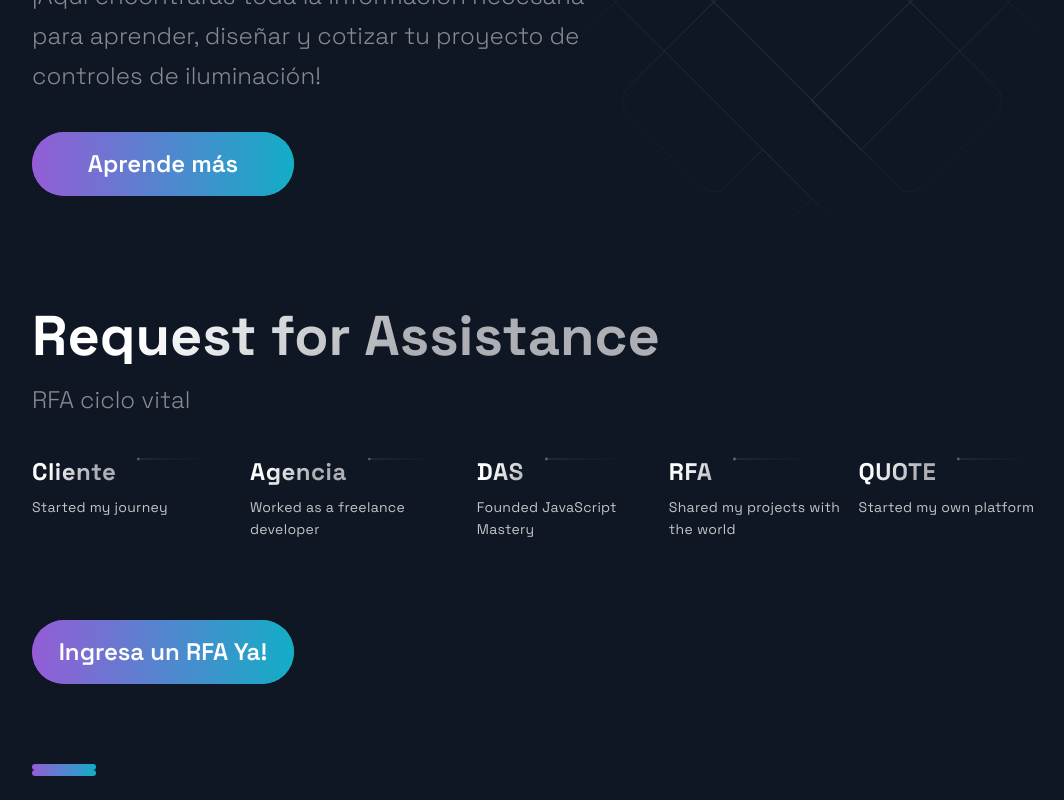
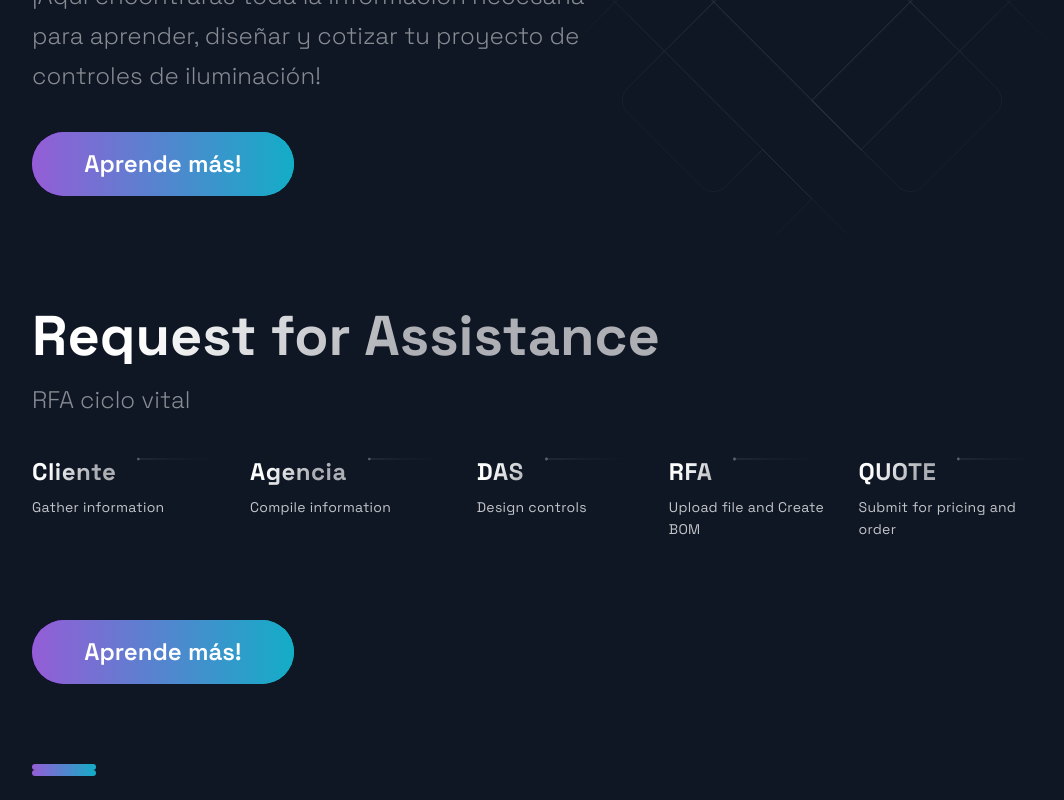
Before and after one commit to rogercerpa/controlsplaybook, a Next.js app: page / in a window 1280 px wide. Shown: the part 380-1180 px from the top of the page, without its empty margins (88-1152 px from the left). Built offline with nearby package versions, Linux system fonts and the light colour scheme.

Commit message:
updated rfa descriptions, tools descriptions, styling

```diff
--- a/src/components/Acomplishments/Acomplishments.js
+++ b/src/components/Acomplishments/Acomplishments.js
@@ -9,7 +9,7 @@ import { contactos } from '../../constants/constants';
 const Acomplishments = () => (
   <Section>
     <SectionTitle>Contactos</SectionTitle>
-        <SectionText>Lista de contactos de los diferentes grupos en Acuity Brands enfocados en controles de iluminación:</SectionText>
+        <SectionText>Lista de contactos de los diferentes grupos de Diseño & Aplicaciones, enfocados en controles de iluminación:</SectionText>
     <Boxes>
       {contactos.map(({team, id, members}) => (
         <Box key={id}>
--- a/src/components/Footer/Footer.js
+++ b/src/components/Footer/Footer.js
@@ -16,7 +16,7 @@ const Footer = () => {
         </LinkColumn>
         <LinkColumn>
           <LinkTitle>e-mail</LinkTitle>
-          <LinkItem href="roger.cerpa@acuitybrands.com">roger.cerpa@acuitybrands.com</LinkItem>
+          <LinkItem href="roger.cerpa@acuitybrands.com">test@controlsplaybook.com</LinkItem>
         </LinkColumn>
       </LinkList>
       <SocialIconsContainer>
--- a/src/components/Hero/Hero.js
+++ b/src/components/Hero/Hero.js
@@ -14,7 +14,7 @@ const Hero = (props) => (
       <SectionText>
         ¡Aquí encontrarás toda la información necesaria para aprender, diseñar y cotizar tu proyecto de controles de iluminación!
       </SectionText>
-      <Button onClick={()=> window.location = "https://www.acuitybrands.com/products/controls"} target="_blank" >Aprende más</Button>
+      <Button onClick={()=> window.location = "https://www.acuitybrands.com/products/controls"} target="_blank" >Aprende más!</Button>
     </LeftSection>
 
 </Section>
--- a/src/components/Projects/Projects.js
+++ b/src/components/Projects/Projects.js
@@ -40,7 +40,7 @@ const Projects = () => (
             </TagList>
           </div>
           <UtilityList>
-            <ExternalLinks href={visit}>Code</ExternalLinks>
+            {/* <ExternalLinks href={visit}>Code</ExternalLinks> */}
             <ExternalLinks href={source}>Request</ExternalLinks>
           </UtilityList>
         </BlogCard>
--- a/src/components/TimeLine/TimeLine.js
+++ b/src/components/TimeLine/TimeLine.js
@@ -113,7 +113,7 @@ const Timeline = () => {
           </CarouselButton>
         ))}
       </CarouselButtons>
-      <Button onClick={()=> window.location = "https://secure.acuitybrandslighting.net/login.aspx?ReturnUrl=http%3a%2f%2fproduct.ablagileblog.acuitybrandslighting.net%2findex.php%3futm_source%3dSmartNews+July+15+Product+Update&utm_medium=email&utm_term=&utm_content=Ordering+Info&utm_campaign=Vellum"}  >Ingresa un RFA Ya!</Button>
+      <Button onClick={()=> window.location = "https://secure.acuitybrandslighting.net/login.aspx?ReturnUrl=http%3a%2f%2fproduct.ablagileblog.acuitybrandslighting.net%2findex.php%3futm_source%3dSmartNews+July+15+Product+Update&utm_medium=email&utm_term=&utm_content=Ordering+Info&utm_campaign=Vellum"}  >Aprende más!</Button>
       <SectionDivider />
     </Section>
   );
--- a/src/constants/constants.js
+++ b/src/constants/constants.js
@@ -68,31 +68,31 @@ export const servicios = [
 ];
 
 export const RequestForAssistance = [
-  { year: "Cliente", text: 'Started my journey', },
-  { year: "Agencia", text: 'Worked as a freelance developer', },
-  { year: "DAS", text: 'Founded JavaScript Mastery', },
-  { year: "RFA", text: 'Shared my projects with the world', },
-  { year: "QUOTE", text: 'Started my own platform', },
+  { year: "Cliente", text: 'Gather information', },
+  { year: "Agencia", text: 'Compile information', },
+  { year: "DAS", text: 'Design controls', },
+  { year: "RFA", text: 'Upload file and Create BOM', },
+  { year: "QUOTE", text: 'Submit for pricing and order', },
 ];
 
 export const tools = [
   {
     id: 0,
     title: "Visual Controls",
-    subtitle:'',
-    descriptions: 'El software Visual Controls admite el diseño y la especificación con Acuity Controls. Puede determinar rápidamente las cantidades de dispositivos para una oferta presupuestaria y generar una presentación profesional integral' ,
+    subtitle:'Engineered for Productivity',
+    descriptions: 'El software Visual Controls facilita el diseño y la especificación de Acuity Controls.' ,
     features: ['PDF', 'Design', 'Quote'],
     image: '',
-    Link:'',
+    Link:'https://visual-3d.com/software/downloadvisualcontrols.aspx',
   },
   {
     id: 1,
     title: "Visual Lighting",
-    subtitle:'',
+    subtitle:'Engineered for Productivity',
     descriptions: '' ,
     features: ['PDF', 'Design', 'Quote'],
     image: '',
-    link:'',
+    link:'https://visual-3d.com/software/visualhome.aspx',
   },
     {
     id: 2,
@@ -101,7 +101,7 @@ export const tools = [
     descriptions: '' ,
     features: ['PDF', 'Design', 'Quote'],
       image: '',
-    Link:'',
+    Link:'/Form',
   },
 ];
 
```
